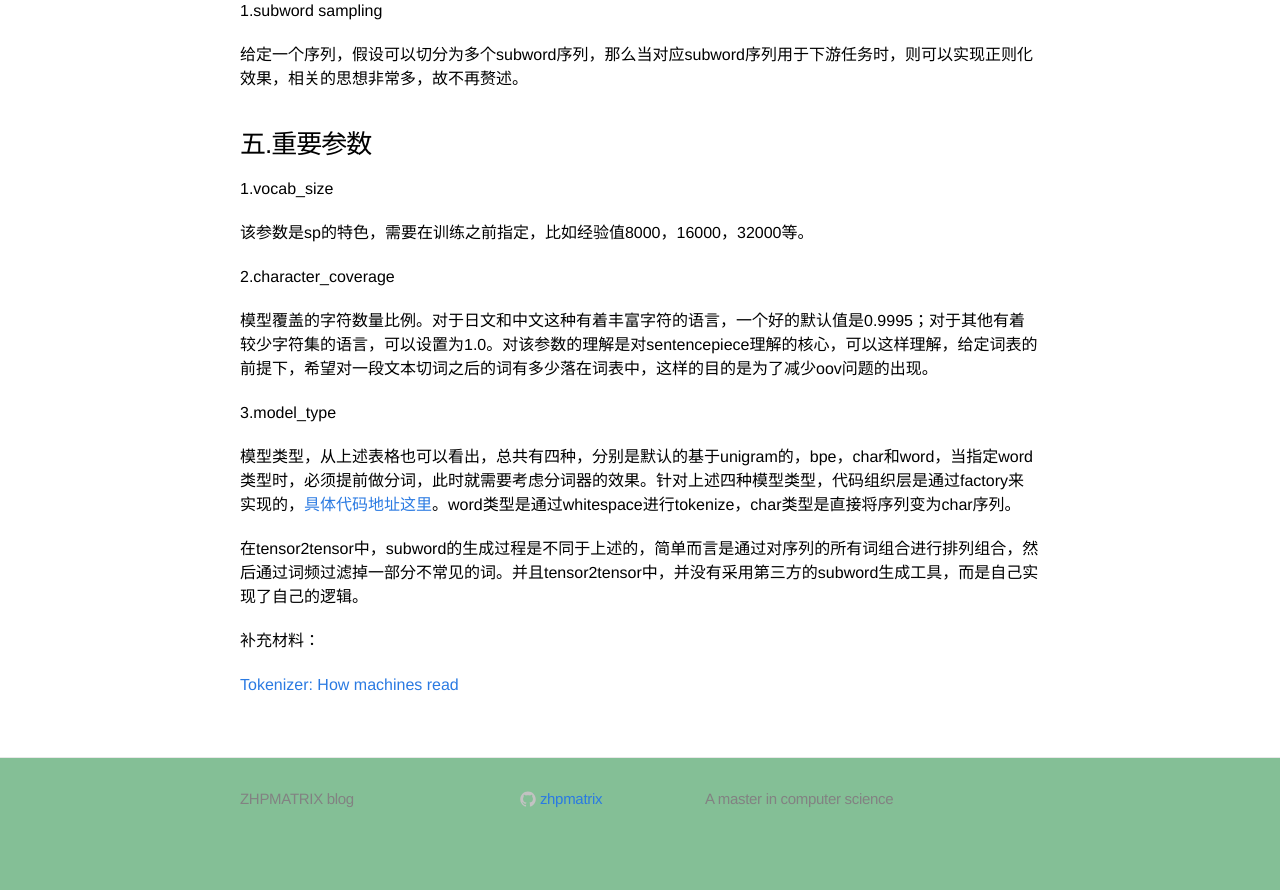
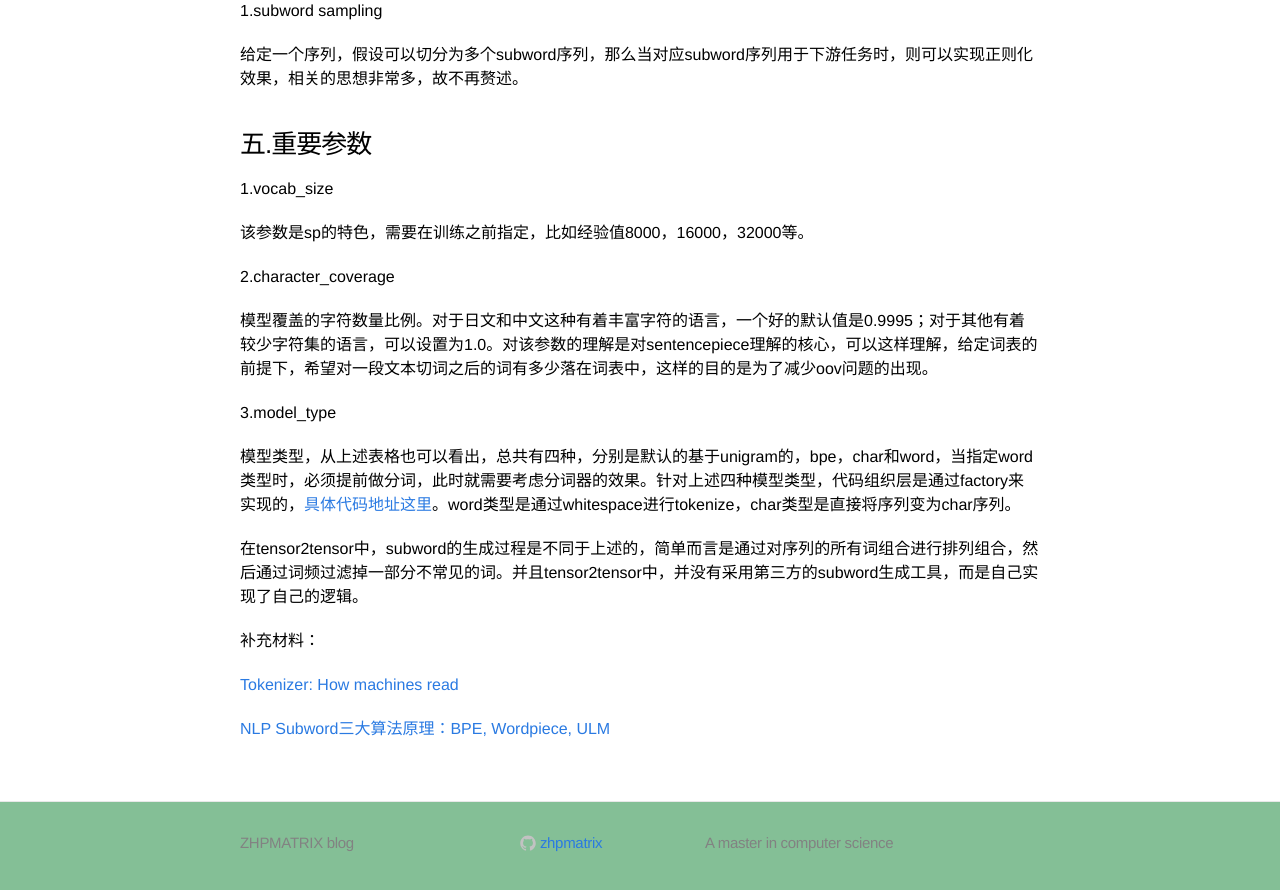
Before and after one commit to zhpmatrix/zhpmatrix.github.io, a Jekyll site: the page built from _posts/2019-04-22-sentencepiece.md, in a window 1280 px wide and 900 px high, scrolled down 2954 px. Shown: the top 890 px of the window. Built offline with Jekyll 4.4.1, drawn with Linux system fonts in a browser that asks for light colours; comment, search, counter and statistics services are not loaded; before the commit the page ends 3810 px from its top, so only the background shows below that.

Commit message:
add new ref

```diff
--- a/_posts/2019-04-22-sentencepiece.md
+++ b/_posts/2019-04-22-sentencepiece.md
@@ -139,3 +139,5 @@ subword sampling和基于unigram的language model算法都是kudo在一篇文章
 补充材料：
 
 [Tokenizer: How machines read](https://blog.floydhub.com/tokenization-nlp/)
+
+[NLP Subword三大算法原理：BPE, Wordpiece, ULM](https://mp.weixin.qq.com/s?__biz=MzIwNzc2NTk0NQ==&mid=2247485705&idx=2&sn=383b7ca2db3b3a635b26de835f3661ea&chksm=970c21dfa07ba8c95513bfbe8c9041d64a1ebfddece4bb8409289565c92504288447e7e2616c&mpshare=1&scene=23&srcid=0425Vgrv7zQo3ryUJ5iIkRzm&sharer_sharetime=1587800482089&sharer_shareid=0e8353dcb5f53b85da8e0afe73a0021b%23rd)
```
